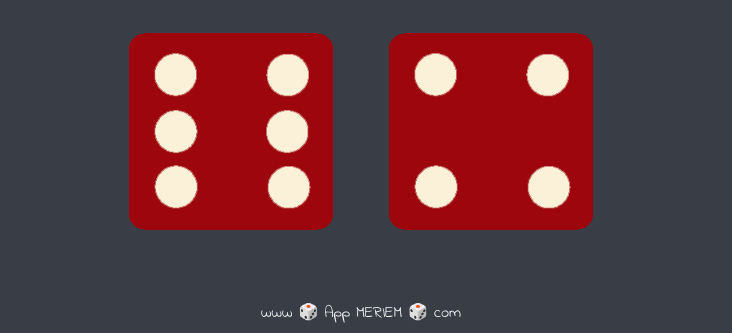
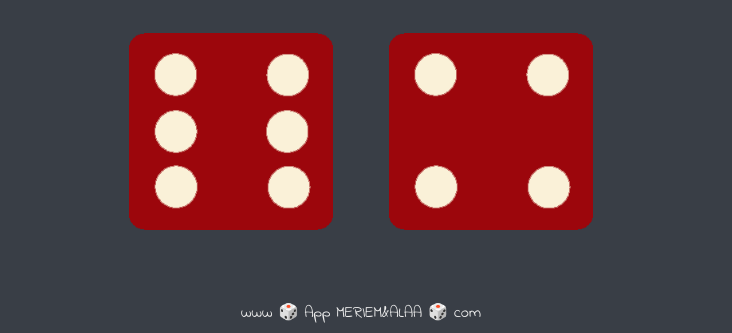
Before and after one commit to Githu6Girl/dicee-challenge, a plain HTML site: page index.html in a window 1280 px wide. Shown: the part 622-955 px from the top of the page, without its empty margins (279-1011 px from the left). Drawn offline with Linux system fonts and the light colour scheme.

Commit message:
Your commit message here

```diff
--- a/index.html
+++ b/index.html
@@ -25,7 +25,7 @@
       </div>
     </div>
 
-    <footer>www 🎲 App MERIEM 🎲 com</footer>
+    <footer>www 🎲 App MERIEM&ALAA 🎲 com</footer>
     <script src="index.js"></script>
   </body>
 </html>
```
